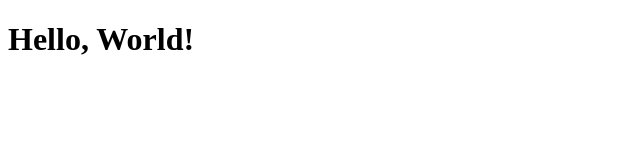
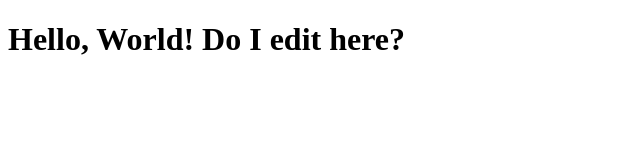
Before and after one commit to sguzma79/CS3338-first-project, a plain HTML site: page index.html in a window 1280 px wide. Shown: the whole page, without its empty margins (0-640 px from the left). Drawn offline with Linux system fonts and the light colour scheme.

Commit message:
edited index.html

```diff
--- a/index.html
+++ b/index.html
@@ -5,7 +5,11 @@
     <meta name="viewport" content="width=device-width, initial-scale=1.0">
     <title>My First Project</title>
 </head>
+
+
+
+
 <body>
-    <h1>Hello, World!</h1>
+    <h1>Hello, World! Do I edit here?</h1>
 </body>
 </html>
```
